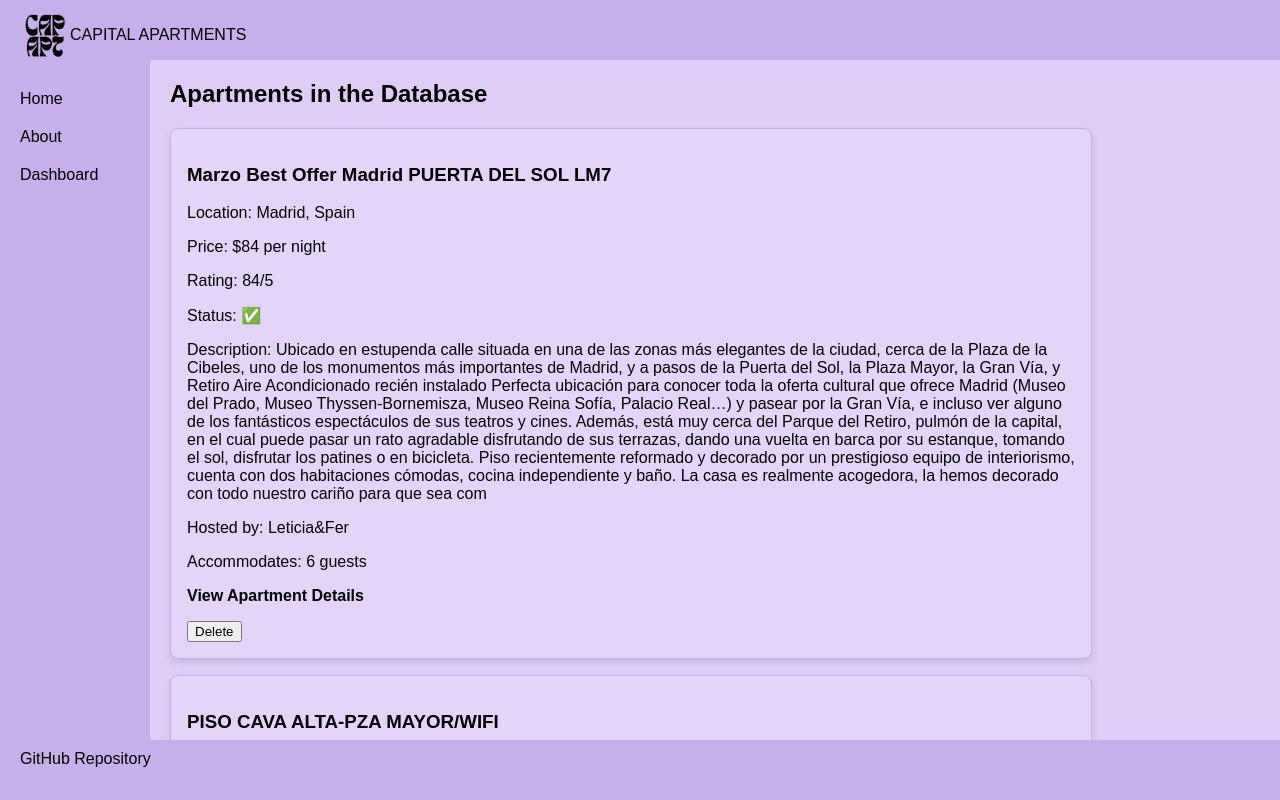
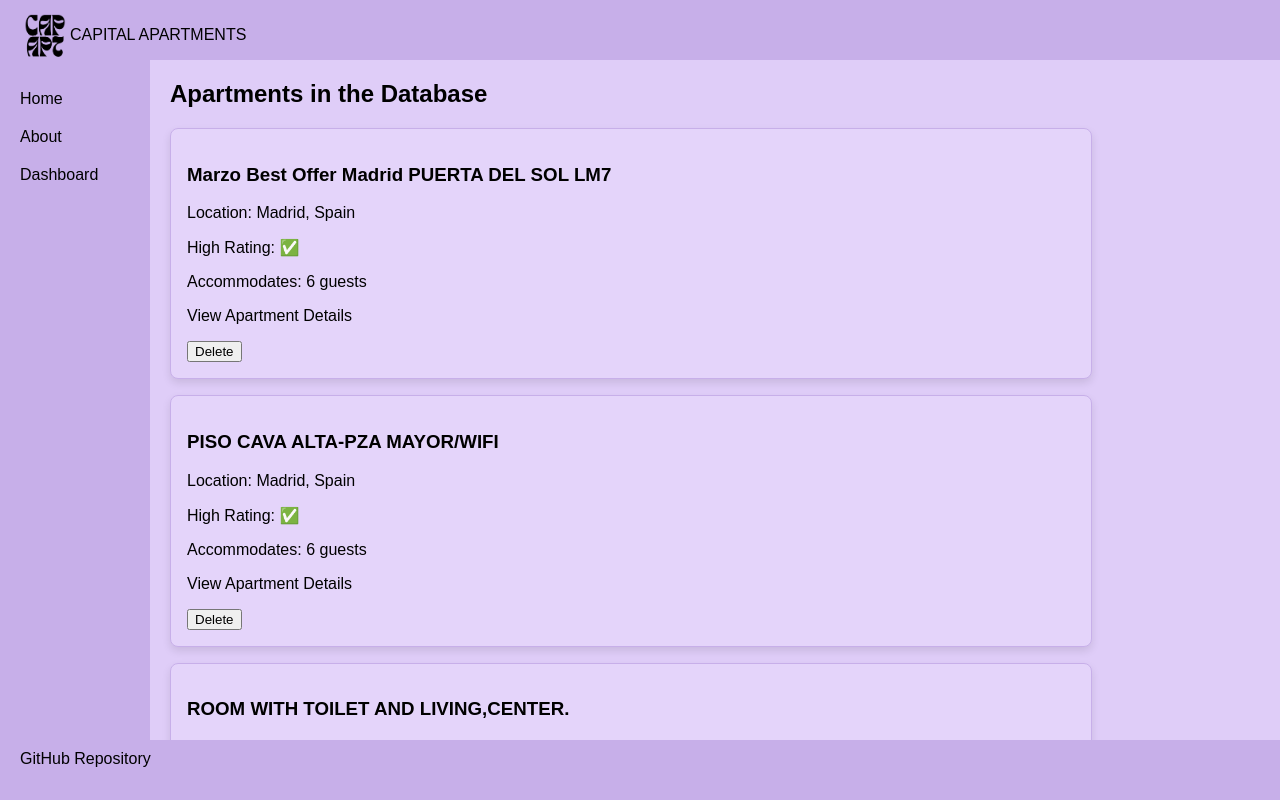
Before and after one commit to mariamagneu/eu-capital-airbnb, a React (Vite) app in the folder vite-project/: page / in a window 1280 px wide. Built offline with nearby package versions, Linux system fonts and the light colour scheme.

Commit message:
remove more info from home page, add more info in the individual link page

```diff
--- a/vite-project/src/App.css
+++ b/vite-project/src/App.css
@@ -38,7 +38,7 @@ body {
 
 nav {
   background-color: #c7afe9;
-  padding: 10px 0 0 0 ;
+  padding: 10px 0 0 0;
   display: flex;
   align-items: center;
   gap: 10px;
--- a/vite-project/src/components/ApartmentCard.jsx
+++ b/vite-project/src/components/ApartmentCard.jsx
@@ -13,30 +13,21 @@ function ApartmentCard({ apartment, onDelete }) {
     width: "80%",
   };
 
-  const linkStyle = {
-    fontWeight: "bold",
-    textDecoration: "none",
-  };
-
   return (
     <div className="apartment-card" style={cardStyle}>
       <h3>{apartment.name}</h3>
       <p>
         Location: {apartment.city}, {apartment.country}
       </p>
-      <p>Price: ${apartment.price} per night</p>
-      <p>Rating: {apartment.review_scores_rating}/5</p>
-      <p>Status: {isHighlyRated ? "✅" : "❌"}</p>
-      <p>Description: {apartment.description}</p>
-      <p>Hosted by: {apartment.host_name}</p>
+      <p>High Rating: {isHighlyRated ? "✅" : "❌"}</p>
       <p>Accommodates: {apartment.accommodates} guests</p>
 
       <div>
         <a
+          className="apartment-link"
           href={apartment.picture_url.url}
           target="_blank"
           rel="noopener noreferrer"
-          style={linkStyle}
         >
           View Apartment Details
         </a>
--- a/vite-project/src/pages/AptDetailsPage.jsx
+++ b/vite-project/src/pages/AptDetailsPage.jsx
@@ -14,6 +14,8 @@ const containerStyle = {
   gridTemplateColumns: "1fr 1fr",
   gap: "30px",
   alignItems: "center",
+  height: "80vh",
+  width: "85vw",
 };
 
 const imgContainerStyle = {
@@ -29,6 +31,8 @@ const imgStyle = {
 
 const txtContainerStyle = {
   width: "100%",
+  height: "80vh", // Adjust height as needed
+  overflow: "auto",
 };
 
 function AptDetailsPage() {
@@ -48,7 +52,9 @@ function AptDetailsPage() {
         <h1>
           {aptData.name} in {aptData.city}, {aptData.country}
         </h1>
+        <p>Rating: {aptData.review_scores_rating}/100</p>
         <p>Property Type: {aptData.property_type}</p>
+        <p>Description: {aptData.description}</p>
         <p>Room Type: {aptData.room_type}</p>
         <p>Accommodates: {aptData.accommodates}</p>
         <p>Bathrooms: {aptData.bathrooms}</p>
@@ -56,8 +62,13 @@ function AptDetailsPage() {
         <p>Beds: {aptData.beds}</p>
         <p>Price: ${aptData.price} per night</p>
         <p>Cleaning Fee: ${aptData.cleaning_fee}</p>
-        <p>Review Scores Rating: {aptData.review_scores_rating}</p>
         <p>Cancellation Policy: {aptData.cancellation_policy}</p>
+        <h2>House Rules</h2>
+        <p>{aptData.house_rules}</p>
+        <h2>Host Information</h2>
+        <p>Host Name: {aptData.host_name}</p>
+        <p>Host Since: {aptData.host_since}</p>
+        <p>Host Response Time: {aptData.host_response_time}</p>
       </div>
     </div>
   );
```
